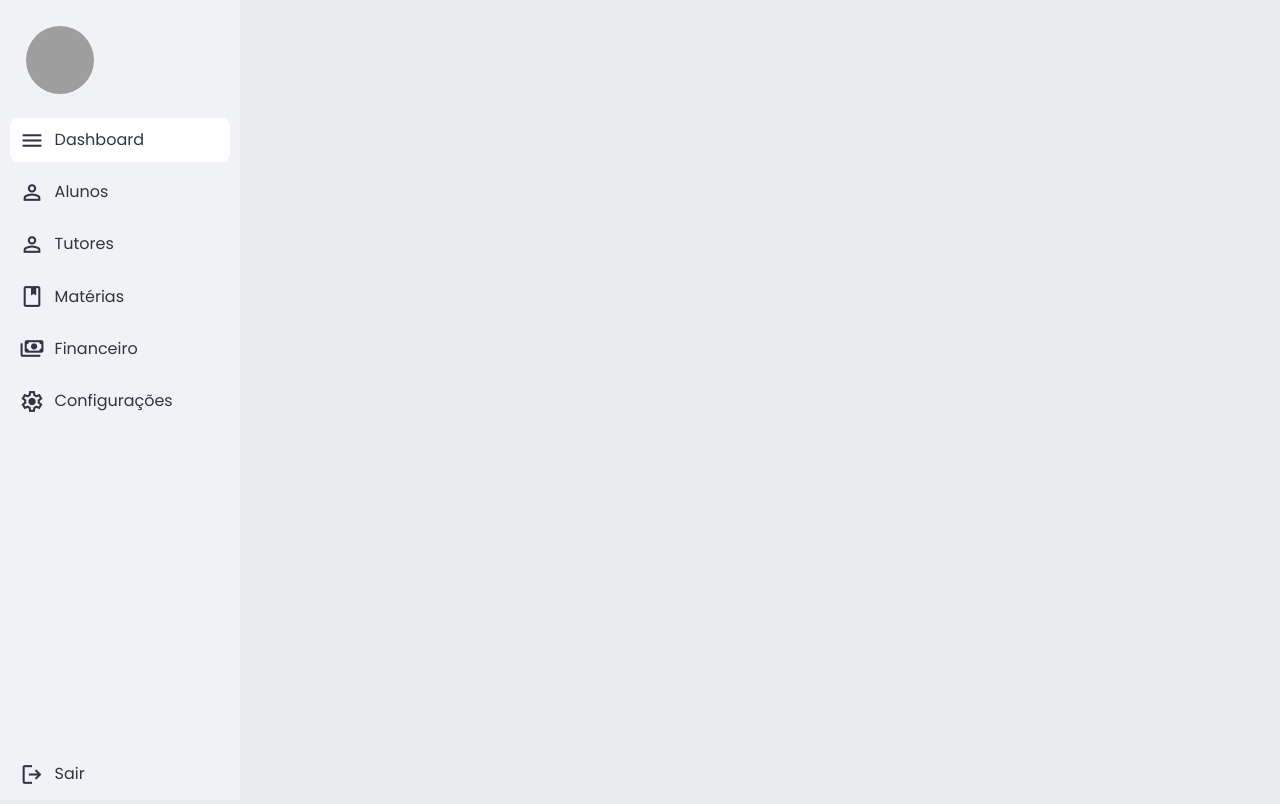
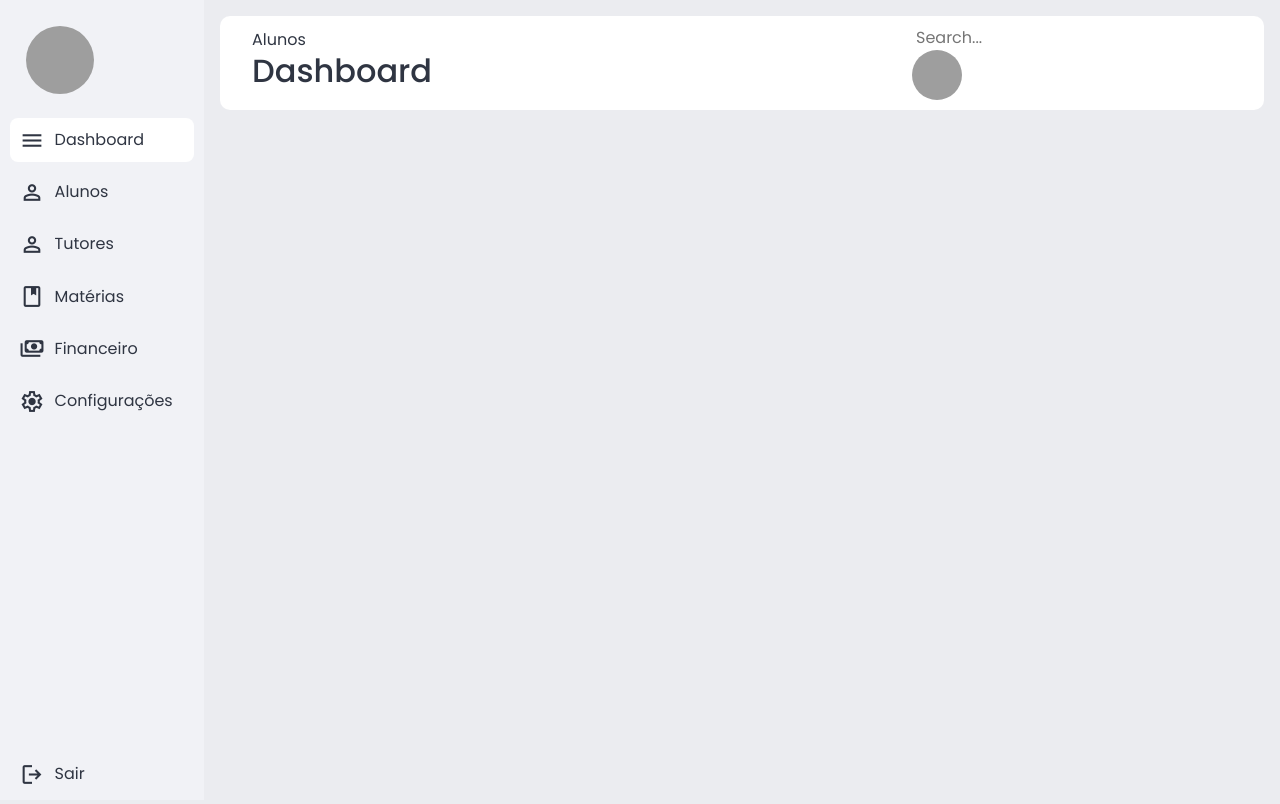
Before and after one commit to Maxwellx96/gerenciamento_escola, a plain HTML site: page index.html in a window 1280 px wide. Drawn offline with nearby package versions, Linux system fonts and the light colour scheme; grey boxes are pictures that could not be loaded.

Commit message:
Adicionado espaço para conteúdo

```diff
--- a/index.html
+++ b/index.html
@@ -61,6 +61,22 @@
         </ul>
     </div>
 
+    <div class="main--content">
+        <div class="header--wrapper">
+            <div class="header--title">
+                <span>Alunos</span>
+                <h2>Dashboard</h2>
+            </div>
+            <div class="user--info">
+                <div class="search--box">
+                    <i class="material-symbols-outlined"></i>
+                    <input type="text" placeholder="Search...">
+                </div>
+                <img src="https://img.freepik.com/vetores-gratis/vetor-de-gradiente-de-logotipo-colorido-de-passaro_343694-1365.jpg"/>
+            </div>
+        </div>
+    </div>
+
     <script src="https://cdn.jsdelivr.net/npm/bootstrap@5.0.2/dist/js/bootstrap.bundle.min.js" integrity="sha384-MrcW6ZMFYlzcLA8Nl+NtUVF0sA7MsXsP1UyJoMp4YLEuNSfAP+JcXn/tWtIaxVXM" crossorigin="anonymous"></script>
 
 </body>
--- a/style.css
+++ b/style.css
@@ -29,12 +29,12 @@ i{
 }
 
 .sidebar{
-    position: absolute;
+    position: sticky;
     top: 0;
     left: 0;
     bottom: 0;
     width: 240px;
-    height: 100%;
+    height: 100vh;
     padding: 10px;
     background: #f1f2f6;
     color: #2f3542;
@@ -88,6 +88,29 @@ i{
     width: 100%;
 }
 
+.main--content{
+    position:relative;
+    background: #ebecf0;
+    width: 100%;
+    padding: 1rem;
+}
+
+.header--wrapper img{
+    width: 50px;
+    height: 50px;
+    cursor: pointer;
+    border-radius: 50%;
+}
+
+.header--wrapper{
+    display: flex;
+    justify-content: space-between;
+    align-items: center;
+    flex-wrap: wrap;
+    background:#fff;
+    border-radius: 10px;
+    padding: 10px 2rem;
+}
 @media (width < 1000px){
     .sidebar{
         width: 65px;
```
